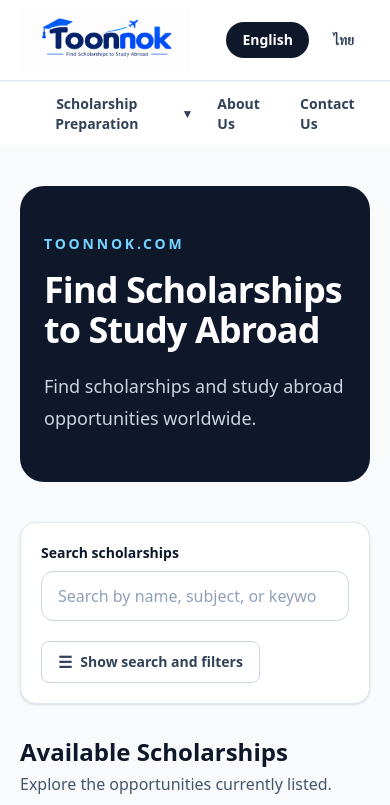
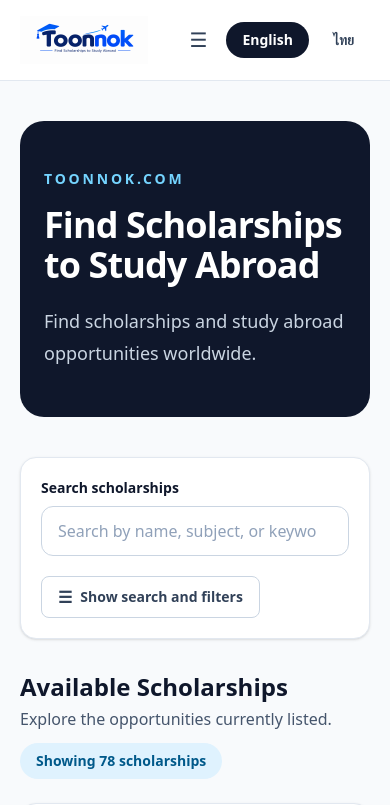
Before and after one commit to chayanitsaekhu-tech/ToonKlai, a Next.js app: page /en in a window 390 px wide. Shown: the top 805 px of the page. Built offline with nearby package versions, Linux system fonts and the light colour scheme.

Commit message:
move top bar to header

```diff
--- a/app/[locale]/layout.tsx
+++ b/app/[locale]/layout.tsx
@@ -1,5 +1,6 @@
 import type { Metadata } from "next";
 import { notFound } from "next/navigation";
+
 import LanguageSwitcher from "@/components/LanguageSwitcher";
 import TopNav from "@/components/TopNav";
 import GoogleAnalytics from "@/components/GoogleAnalytics";
@@ -43,9 +44,9 @@ export async function generateMetadata({
     icons: {
       icon: [
         {
-          url: "/toonnok-icon.svg"
-        }
-      ]
+          url: "/toonnok-icon.svg",
+        },
+      ],
     },
   };
 }
@@ -72,12 +73,15 @@ export default async function LocaleLayout({
 
         <GoogleAnalytics />
 
-        <header className="border-b border-slate-200 bg-white">
+        {/* Top Header */}
+        <header className="relative z-50 border-b border-slate-200 bg-white">
           <div className="mx-auto flex h-20 w-full max-w-6xl items-center px-5">
+
+            {/* Logo */}
             <Link
               href={`/${locale}`}
               aria-label="Toonnok"
-              className="flex items-center"
+              className="flex shrink-0 items-center"
             >
               <Image
                 src="/toonnok-logo.png"
@@ -85,17 +89,24 @@ export default async function LocaleLayout({
                 width={240}
                 height={70}
                 priority
-                className="h-16 w-auto object-contain"
+                className="h-12 w-auto object-contain sm:h-16"
               />
             </Link>
 
-            <div className="ml-auto">
-              <LanguageSwitcher locale={locale} />
+            {/* Navigation + Language */}
+            <div className="ml-auto flex shrink-0 items-center gap-2 sm:gap-4">
+
+              <TopNav locale={locale} />
+
+              {/* Language Switcher */}
+              <div className="shrink-0">
+                <LanguageSwitcher locale={locale} />
+              </div>
+
             </div>
+
           </div>
         </header>
-
-        <TopNav locale={locale} />
 
         {children}
 
--- a/components/TopNav.tsx
+++ b/components/TopNav.tsx
@@ -10,26 +10,42 @@ type TopNavProps = {
   locale: Locale;
 };
 
-export default function TopNav({ locale }: TopNavProps) {
+export default function TopNav({
+  locale,
+}: TopNavProps) {
   const dictionary = getDictionary(locale);
+
   const [isOpen, setIsOpen] = useState(false);
+  const [isExamOpen, setIsExamOpen] = useState(false);
+
+  const closeMenu = () => {
+    setIsOpen(false);
+    setIsExamOpen(false);
+  };
 
   return (
-    <nav className="border-t border-slate-100 bg-white">
-      <div className="mx-auto flex min-h-12 w-full max-w-6xl items-center gap-6 px-5">
+    <div className="flex items-center">
 
-        <div className="group relative">
+      {/* Desktop Navigation */}
+      <div className="hidden items-center gap-6 md:flex">
+
+        {/* Exam Preparation */}
+        <div className="relative">
           <button
             type="button"
-            onClick={() => setIsOpen(!isOpen)}
-            aria-expanded={isOpen}
+            onClick={() =>
+              setIsExamOpen(!isExamOpen)
+            }
+            aria-expanded={isExamOpen}
             className="flex items-center gap-2 py-3 text-sm font-semibold text-slate-700 transition hover:text-sky-600"
           >
             {dictionary.navigation.examPreparation}
 
             <span
               className={`text-xs transition-transform duration-200 ${
-                isOpen ? "rotate-180" : "rotate-0"
+                isExamOpen
+                  ? "rotate-180"
+                  : "rotate-0"
               }`}
             >
               ▼
@@ -38,36 +54,140 @@ export default function TopNav({ locale }: TopNavProps) {
 
           <div
             className={`absolute left-0 top-full z-50 w-56 rounded-xl border border-slate-200 bg-white p-2 shadow-lg transition-all duration-200 ${
-              isOpen
+              isExamOpen
                 ? "visible translate-y-0 opacity-100"
                 : "invisible translate-y-2 opacity-0"
             }`}
           >
             <Link
               href={`/${locale}/english`}
-              onClick={() => setIsOpen(false)}
+              onClick={() =>
+                setIsExamOpen(false)
+              }
               className="block rounded-lg px-4 py-3 text-sm font-medium text-slate-700 transition hover:bg-slate-50 hover:text-sky-600"
             >
-              {dictionary.navigation.englishTutoring}
+              {
+                dictionary.navigation
+                  .englishTutoring
+              }
             </Link>
           </div>
         </div>
 
+        {/* About */}
         <Link
           href={`/${locale}/about`}
           className="py-3 text-sm font-semibold text-slate-700 transition hover:text-sky-600"
         >
-          {locale === "th" ? "เกี่ยวกับเรา" : "About Us"}
+          {locale === "th"
+            ? "เกี่ยวกับเรา"
+            : "About Us"}
         </Link>
 
+        {/* Contact */}
         <Link
           href={`/${locale}/contact`}
           className="py-3 text-sm font-semibold text-slate-700 transition hover:text-sky-600"
         >
           {dictionary.navigation.contact}
         </Link>
+      </div>
 
+      {/* Mobile */}
+      <div className="md:hidden">
+
+        {/* Hamburger */}
+        <button
+          type="button"
+          onClick={() => setIsOpen(!isOpen)}
+          aria-expanded={isOpen}
+          aria-label="Toggle navigation"
+          className="flex h-10 w-10 items-center justify-center rounded-lg text-slate-700 transition hover:bg-slate-100"
+        >
+          <span className="text-xl leading-none">
+            {isOpen ? "✕" : "☰"}
+          </span>
+        </button>
+
+        {/* Mobile menu */}
+        <div
+          className={`absolute left-0 right-0 top-20 z-50 border-b border-slate-200 bg-white shadow-md transition-all duration-200 ${
+            isOpen
+              ? "visible translate-y-0 opacity-100"
+              : "invisible -translate-y-2 opacity-0"
+          }`}
+        >
+          <div className="mx-auto max-w-6xl px-5 py-3">
+
+            {/* Exam Preparation */}
+            <button
+              type="button"
+              onClick={() =>
+                setIsExamOpen(!isExamOpen)
+              }
+              className="flex w-full items-center justify-between rounded-lg px-3 py-3 text-left text-sm font-semibold text-slate-700 transition hover:bg-slate-50"
+            >
+              <span>
+                {
+                  dictionary.navigation
+                    .examPreparation
+                }
+              </span>
+
+              <span
+                className={`text-xs transition-transform duration-200 ${
+                  isExamOpen
+                    ? "rotate-180"
+                    : "rotate-0"
+                }`}
+              >
+                ▼
+              </span>
+            </button>
+
+            {/* Exam submenu */}
+            <div
+              className={`overflow-hidden transition-all duration-200 ${
+                isExamOpen
+                  ? "max-h-24 opacity-100"
+                  : "max-h-0 opacity-0"
+              }`}
+            >
+              <Link
+                href={`/${locale}/english`}
+                onClick={closeMenu}
+                className="block rounded-lg px-6 py-3 text-sm font-medium text-slate-600 transition hover:bg-slate-50 hover:text-sky-600"
+              >
+                {
+                  dictionary.navigation
+                    .englishTutoring
+                }
+              </Link>
+            </div>
+
+            {/* About */}
+            <Link
+              href={`/${locale}/about`}
+              onClick={closeMenu}
+              className="block rounded-lg px-3 py-3 text-sm font-semibold text-slate-700 transition hover:bg-slate-50 hover:text-sky-600"
+            >
+              {locale === "th"
+                ? "เกี่ยวกับเรา"
+                : "About Us"}
+            </Link>
+
+            {/* Contact */}
+            <Link
+              href={`/${locale}/contact`}
+              onClick={closeMenu}
+              className="block rounded-lg px-3 py-3 text-sm font-semibold text-slate-700 transition hover:bg-slate-50 hover:text-sky-600"
+            >
+              {dictionary.navigation.contact}
+            </Link>
+
+          </div>
+        </div>
       </div>
-    </nav>
+    </div>
   );
 }
```
